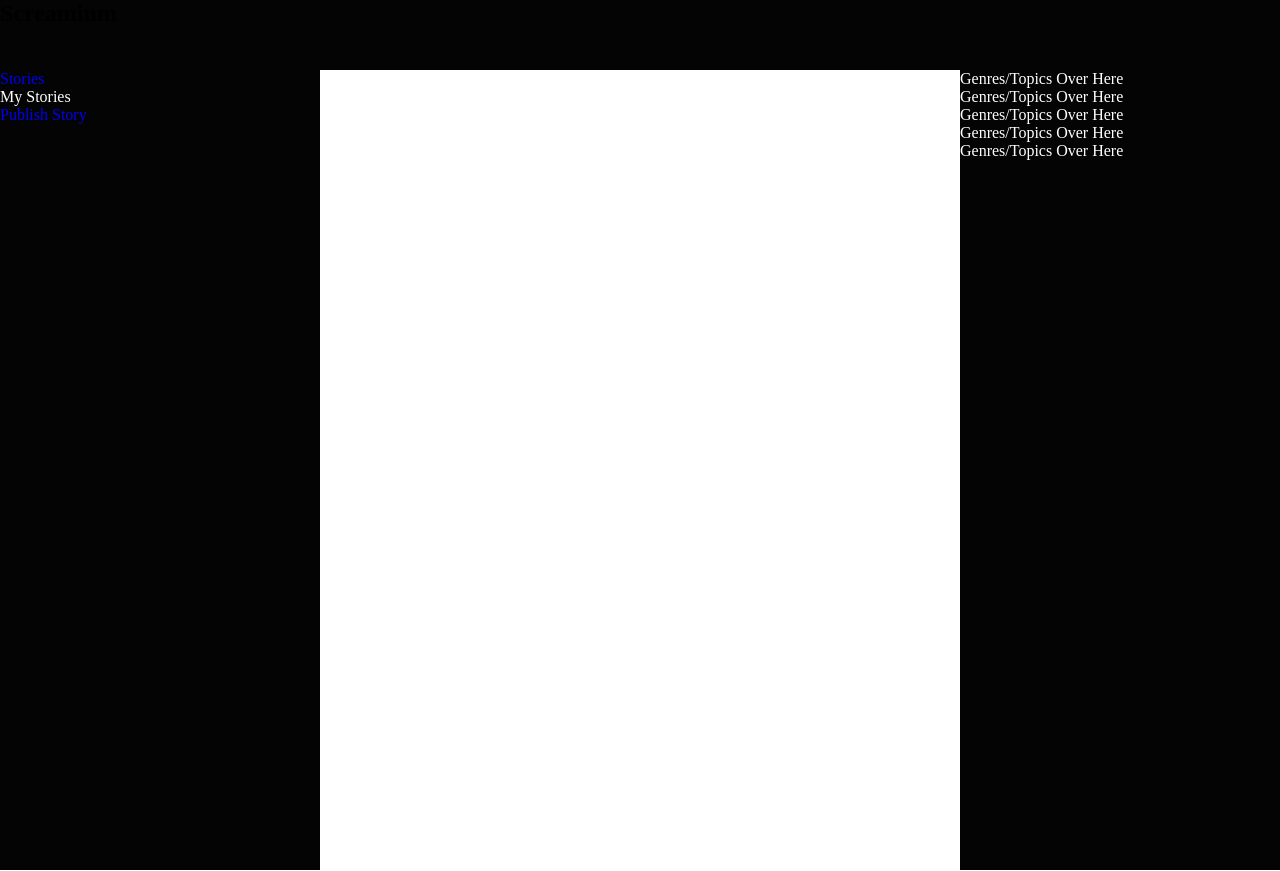
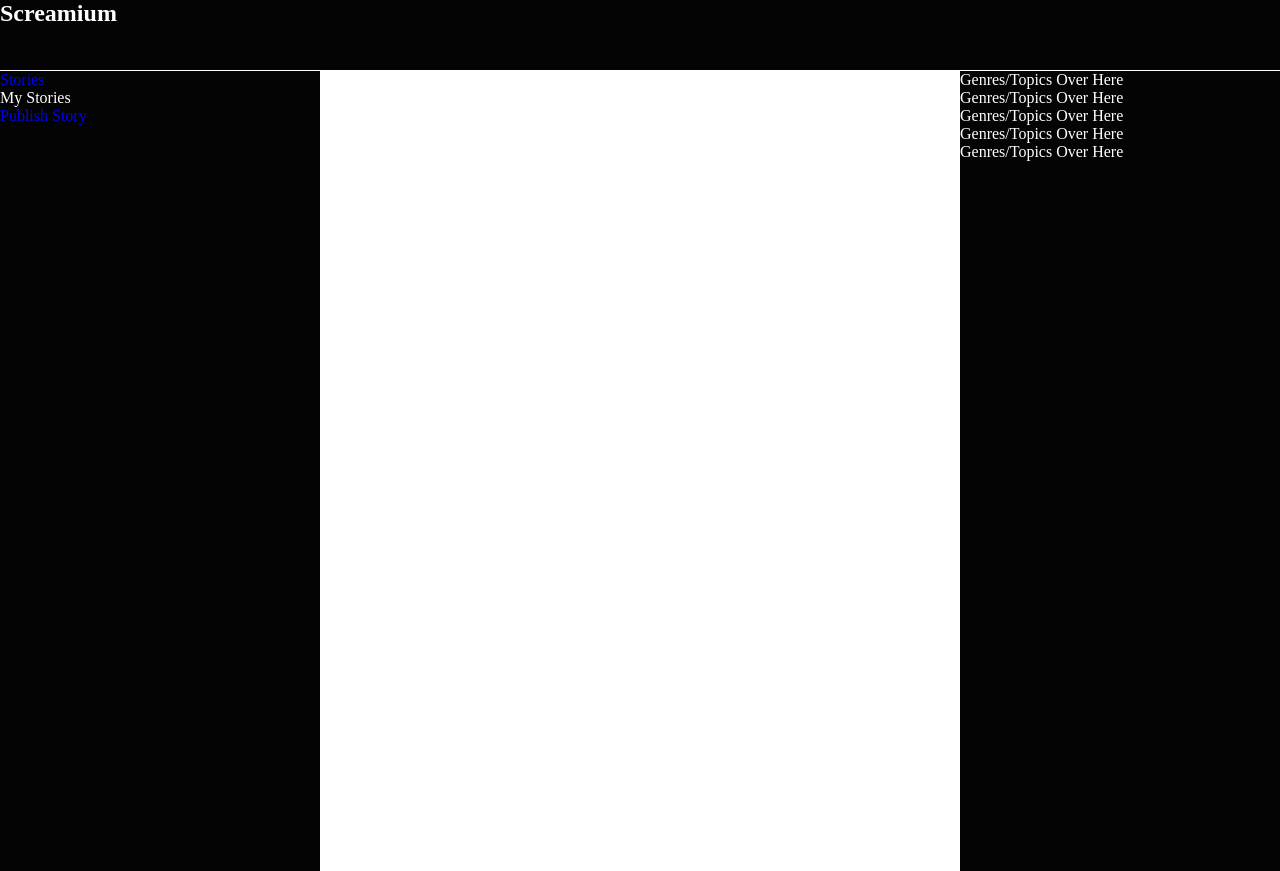
Before and after one commit to angMaidt/Screamium, a React (Create React App) app in the folder frontend/: page / in a window 1280 px wide. Built offline with nearby package versions, Linux system fonts and the light colour scheme; no server answers.

Commit message:
Screamium showing

```diff
--- a/frontend/src/components/Navigation/NavBar/index.js
+++ b/frontend/src/components/Navigation/NavBar/index.js
@@ -28,19 +28,23 @@ function NavBar({ isLoaded }){
   return (
     <div className='nav' id='nav-wrapper'
       style={{
+        display: 'flex',
         backgroundColor: 'rgb(5, 4, 5)',
         height: '70px',
         width: '100vw',
+        borderBottom: '1px solid white',
       }}>
       <div className='nav-container'
         style={{
+          // display: 'flex',
           position: 'fixed',
           left: '0',
           backgroundColor: 'rgb(5, 4, 5)',
           height: '70px',
           width: '100vw',
+          borderBottom: '1px solid white',
         }}>
-          <h2>Screamium</h2>
+          <h2 style={{color: 'white'}}>Screamium</h2>
         {isLoaded && sessionLinks}
       </div>
     </div>
--- a/frontend/src/components/Navigation/Navigation.css
+++ b/frontend/src/components/Navigation/Navigation.css
@@ -1,43 +1,5 @@
-/* #nav-container {
-    display: flex;
-    color: white;
+.fa-regular {
     background-color: rgb(5, 4, 5);
-    width: 100vw;
-    height: 75px;
-    border-bottom: 1px solid white;
-}
-
-.active {
-    color:white;
-}
-
-#nav-container *:visited {
-    color: white;
-}
-
-.fa-regular {
     color: white;
     font-size: 24px;
 }
-
-#user-dropdown {
-    border: none;
-    background-color: transparent;
-}
-
-#user-dropdown:hover {
-    background-color: transparent;
-}
-
-.nav-wrapper {
-    display: flex;
-    width: 100%;
-    flex-direction: row;
-    /* align-items: baseline;
-    justify-content: space-around; */
-/* } */
-
-.fa-regular {
-    color: white;
-    font-size: 24px;
-}
```
